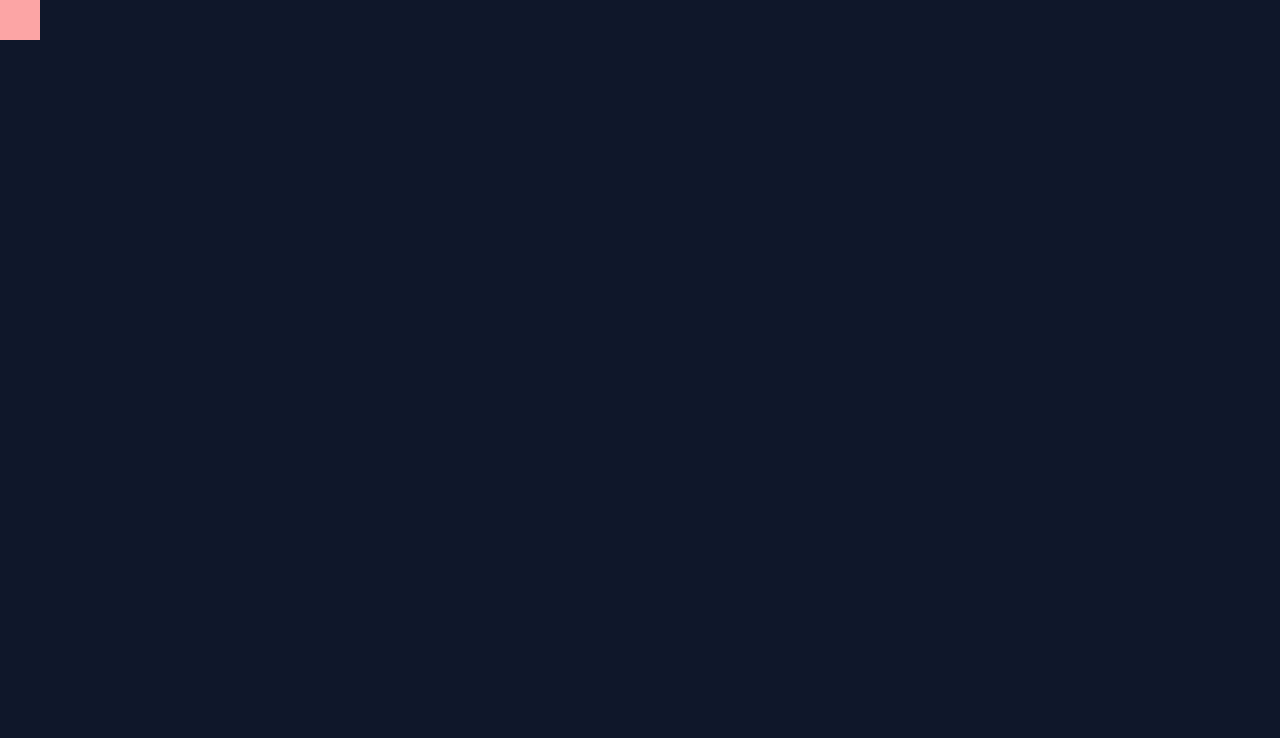
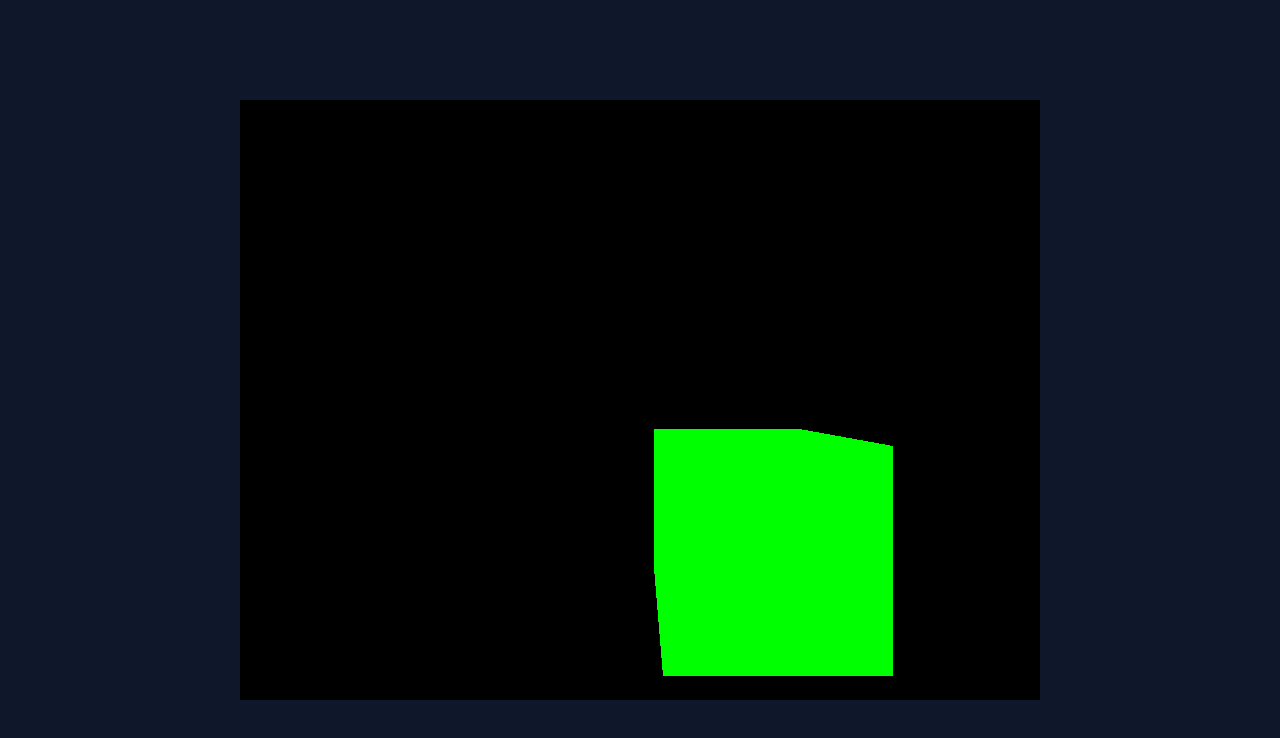
Before and after one commit to Onxi95/threejs-playground, a website built with Vite: page index.html in a window 1280 px wide. Built offline with nearby package versions, Linux system fonts and the light colour scheme.

Commit message:
feat: add basic cube

```diff
--- a/index.html
+++ b/index.html
@@ -7,8 +7,8 @@
     <link rel="stylesheet" href="./src/style.css" />
     <title>ThreeJS playground</title>
   </head>
-  <body>
-    <div class="h-10 w-10 bg-red-300"></div>
+  <body class="flex justify-center items-center h-screen">
+    <canvas id="three-canvas"></canvas>
     <script type="module" src="/src/main.ts"></script>
   </body>
 </html>
--- a/src/main.ts
+++ b/src/main.ts
@@ -1 +1,26 @@
-console.log('hello');
+import * as THREE from 'three';
+
+const canvas = document.querySelector('#three-canvas') as HTMLCanvasElement;
+
+const scene = new THREE.Scene();
+const geometry = new THREE.BoxGeometry(1, 1, 1);
+const material = new THREE.MeshBasicMaterial({ color: 0x00ff00 });
+const mesh = new THREE.Mesh(geometry, material);
+mesh.position.set(0.6, -0.7, 0.8);
+scene.add(mesh);
+
+const sizes = {
+  width: 800,
+  height: 600,
+};
+
+const camera = new THREE.PerspectiveCamera(75, sizes.width / sizes.height);
+camera.position.set(0, 0, 3);
+scene.add(camera);
+
+const renderer = new THREE.WebGLRenderer({
+  canvas,
+});
+
+renderer.setSize(sizes.width, sizes.height);
+renderer.render(scene, camera);
```
